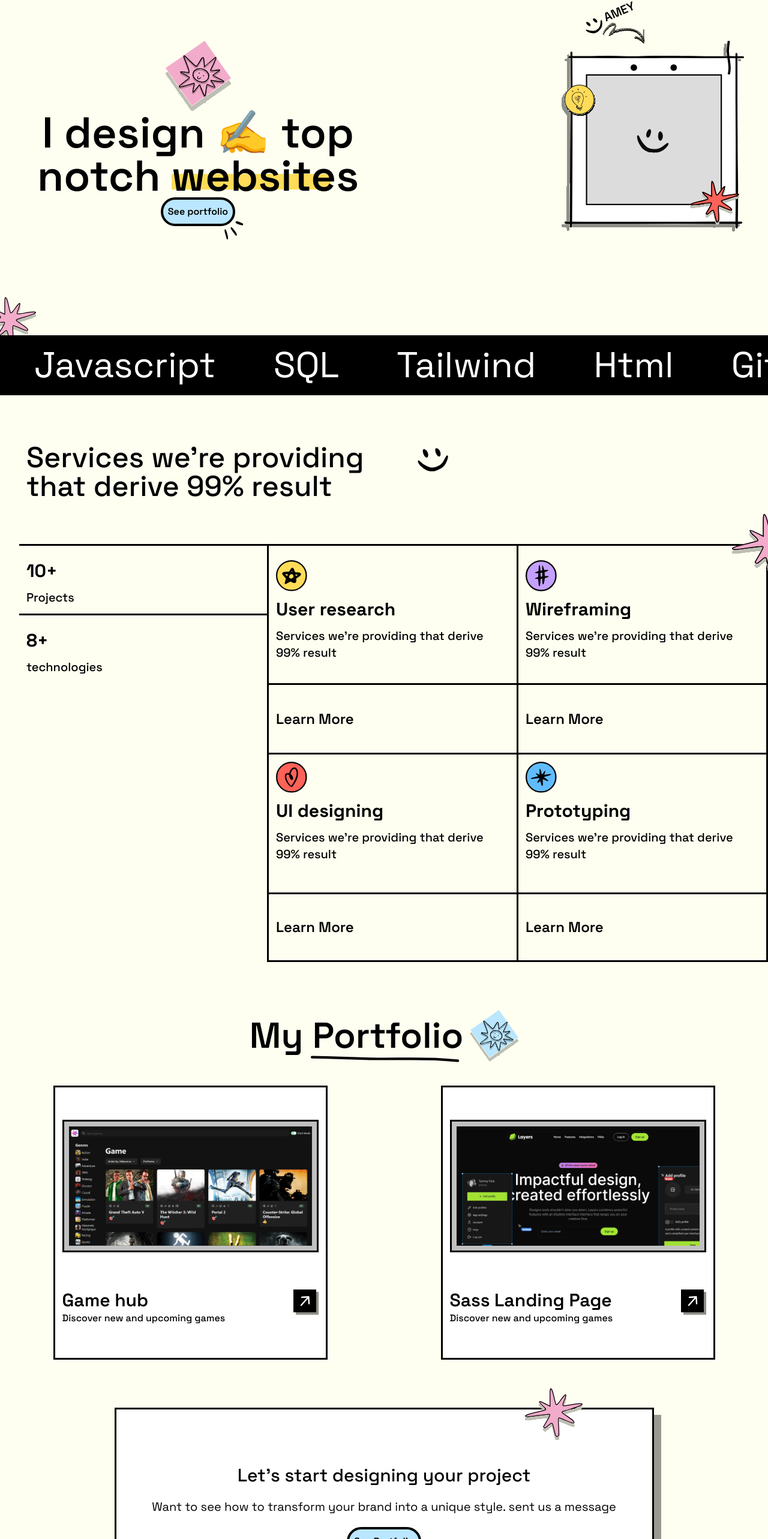
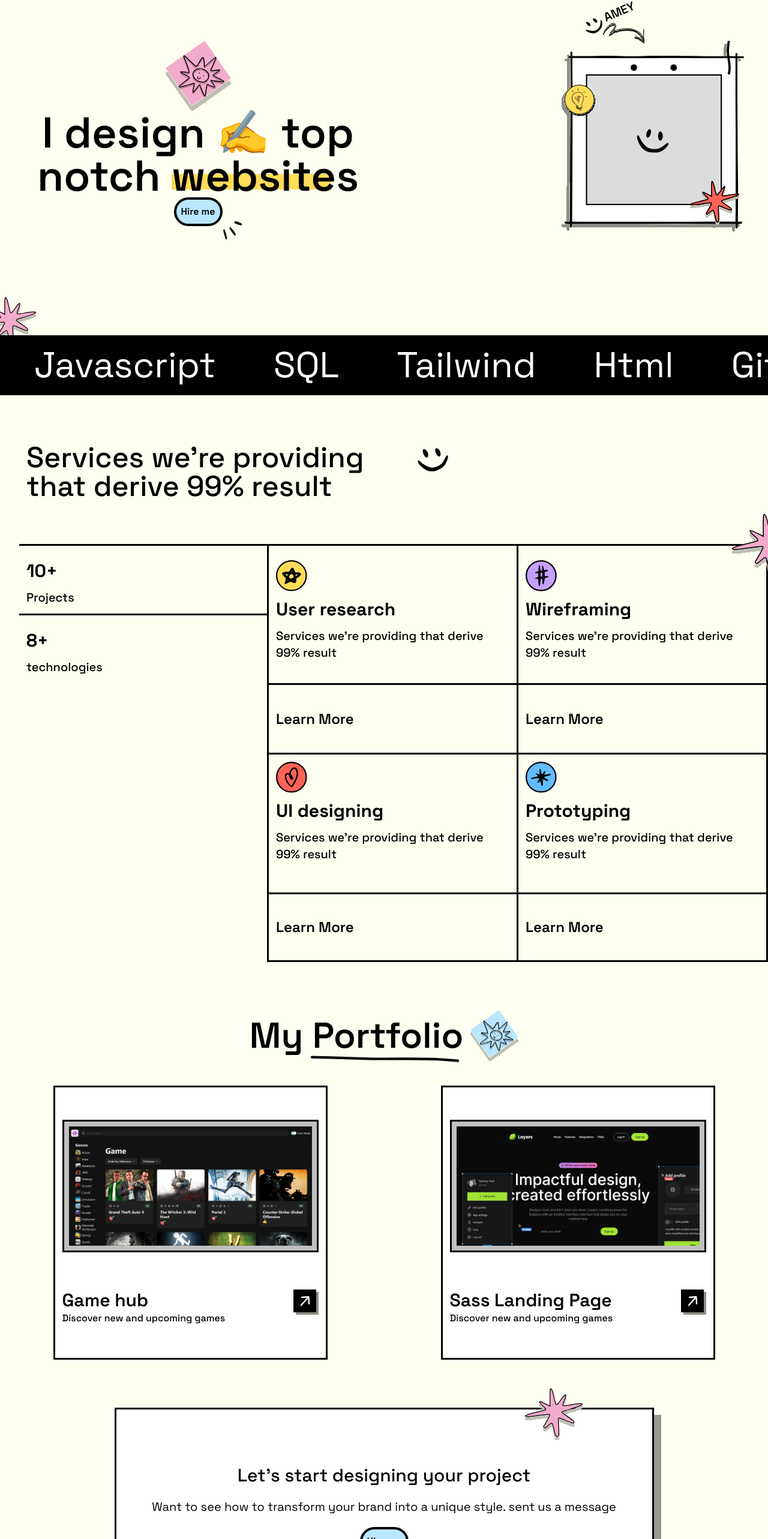
Before and after one commit to AmeyGaikar/personal_portfolio, a React (Vite) app: page / in a window 1280 px wide. Shown: the part 191-2757 px from the top of the page at 60% size. Built offline with nearby package versions, Linux system fonts and the light colour scheme.

Commit message:
fix: hire me section not working

```diff
--- a/src/components/Hero.tsx
+++ b/src/components/Hero.tsx
@@ -16,10 +16,17 @@ const Hero = () => {
               {/* pink patch  */}
               <PinkSmily />
               <p className="text-4xl md:text-5xl lg:text-7xl font-semibold text-center">
-                I design ✍️ top notch <span className="yellowBg relative z-1">websites</span>
+                I design ✍️ top notch{" "}
+                <span className="yellowBg relative z-1">websites</span>
               </p>
               <FancyButton>
-                See portfolio
+                <a
+                  href="https://mail.google.com/mail/?view=cm&to=ameygaikar14@gmail.com"
+                  target="_blank"
+                  rel="noopener noreferrer"
+                >
+                  Hire me
+                </a>
               </FancyButton>
             </div>
           </div>
@@ -36,7 +43,7 @@ const Hero = () => {
           </div>
         </div>
       </div>
-      <PinkPatch className="relative size-23 right-8 top-6"/>
+      <PinkPatch className="relative size-23 right-8 top-6" />
     </>
   );
 };
--- a/src/components/Navbar.tsx
+++ b/src/components/Navbar.tsx
@@ -8,7 +8,10 @@ const Navbar = () => {
   const navLinks = [
     { label: "About //", href: "#" },
     { label: "Portfolio", href: "#" },
-    { label: "Hire me", href: "#" },
+    {
+      label: "Hire me",
+      href: "https://mail.google.com/mail/?view=cm&to=ameygaikar14@gmail.com",
+    },
   ];
 
   const [isOpen, setIsOpen] = useState(false);
@@ -17,7 +20,6 @@ const Navbar = () => {
       <div className="relative w-full md:mb-27 ">
         <PinkPatch className="hidden lg:block absolute -top-6 -right-15 -rotate-10" />
         <PinkPatch className="hidden lg:block absolute -bottom-6 -left-20 -rotate-20" />
-
         <div className="flex justify-center">
           <div className="border-4 my-5 bg-white w-80 lg:w-150 h-auto shadow-[8px_8px_0_#989990]">
             <div className="flex justify-between px-2 items-stretch pr-0">
@@ -85,7 +87,12 @@ const Navbar = () => {
                       <div className="lg:hidden flex flex-col items-center gap-5 mt-5 mb-5">
                         {navLinks.map((link, index) => {
                           return (
-                            <a key={index} href={link.href}>
+                            <a
+                              key={index}
+                              href={link.href}
+                              target="_blank"
+                              rel="noopener noreferrer"
+                            >
                               {link.label}
                             </a>
                           );
--- a/src/components/WorkWithUs.tsx
+++ b/src/components/WorkWithUs.tsx
@@ -4,7 +4,7 @@ import FancyButton from "../props/FancyButton";
 const WorkWithUs = () => {
   return (
     <div className="bg-white border-3  w-[327px] h-[274px] lg:w-[899px] lg:h-[341px] mx-auto mb-20 shadow-[12px_12px_0_#989990] relative">
-      <PinkPatch className="absolute size-24 -top-10 right-29"/>
+      <PinkPatch className="absolute size-24 -top-10 right-29" />
       <div className="flex flex-col justify-center h-full gap-5">
         <p className="font-medium text-lg text-center lg:text-3xl">
           Let's start designing your project
@@ -14,7 +14,15 @@ const WorkWithUs = () => {
           <span>into a unique style. sent us a message</span>
         </p>
         <div className="w-max mx-auto">
-          <FancyButton>See Portfolio</FancyButton>
+          <FancyButton>
+            <a
+              href="https://mail.google.com/mail/?view=cm&to=ameygaikar14@gmail.com"
+              target="_blank"
+              rel="noopener noreferrer"
+            >
+              Hire me
+            </a>
+          </FancyButton>
         </div>
       </div>
     </div>
--- a/src/props/FancyButton.tsx
+++ b/src/props/FancyButton.tsx
@@ -1,11 +1,13 @@
-const FancyButton = ({ children }: { children: string }) => {
+import type { ReactNode } from "react";
+
+const FancyButton = ({ children }: { children: ReactNode }) => {
   return (
     <div className="relative">
       <button className=" bg-[#BAE6FF] p-2 border-4 rounded-full font-semibold">
         {children}
       </button>
       {/* black spark */}
-      <div className=" absolute left-25 top-8 rotate-20">
+      <div className=" absolute left-19 top-8 rotate-20">
         <svg
           width="41"
           height="48"
```
